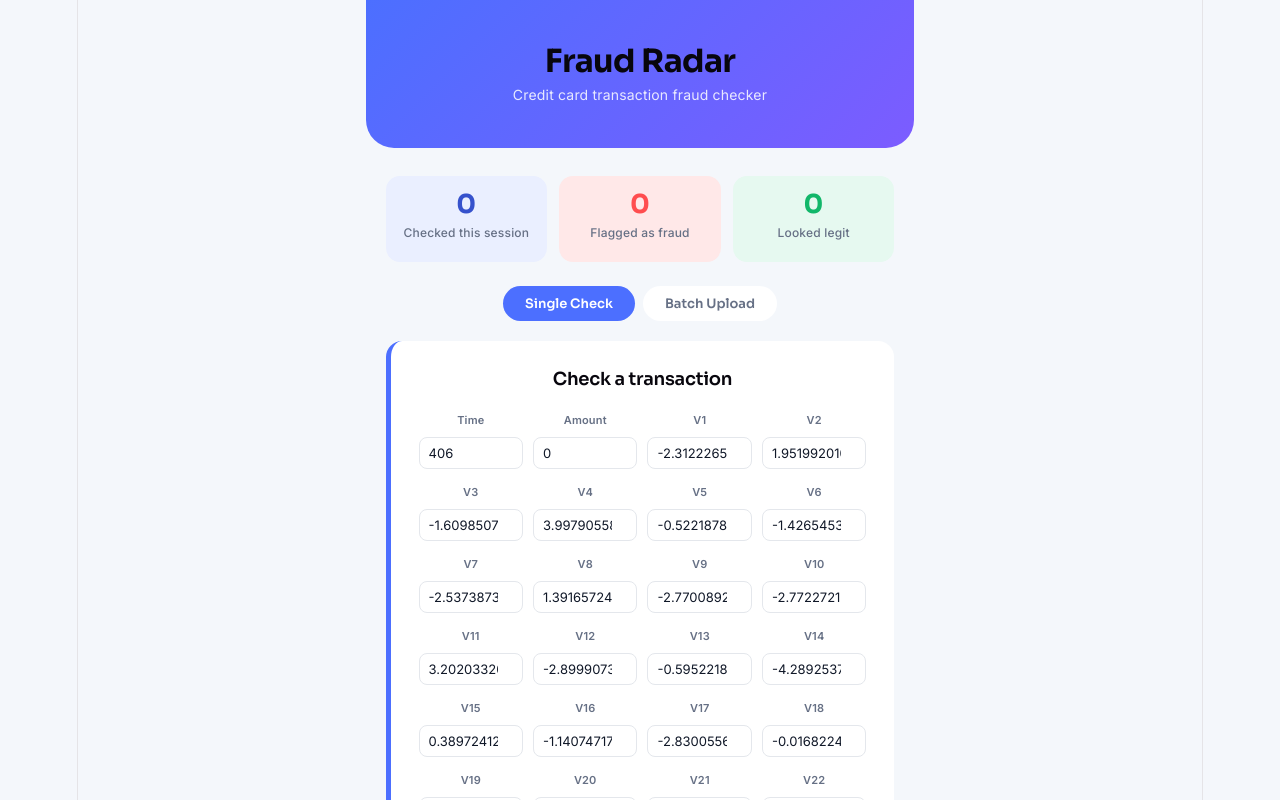
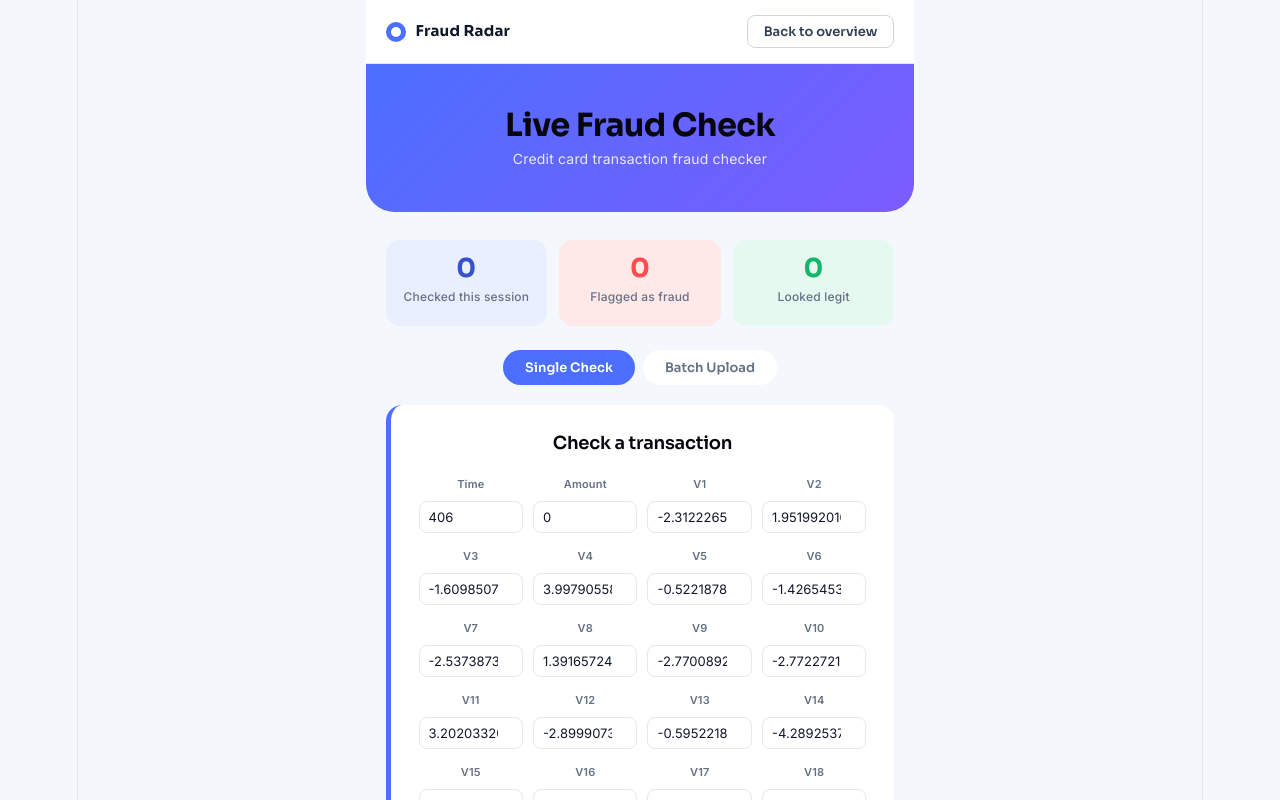
Before and after one commit to mashraf02/fraud-detection-app, a React (Vite) app in the folder frontend/: page / in a window 1280 px wide. Both pictures are taken after a click on the button "Open dashboard". Shown: the top 800 px of the page. Built offline with nearby package versions, Linux system fonts and the light colour scheme.

Commit message:
Dashboard: add nav bar matching landing page for visual consistency

```diff
--- a/frontend/src/App.css
+++ b/frontend/src/App.css
@@ -304,3 +304,71 @@ th {
 input[type="file"] {
   color: #101828;
 }
+
+/* Dashboard nav — visual consistency with the landing page */
+
+.dash-nav {
+  position: sticky;
+  top: 0;
+  z-index: 50;
+  display: flex;
+  align-items: center;
+  justify-content: space-between;
+  min-height: 64px;
+  padding: 0 4px;
+  margin: 0 -20px;
+  background: white;
+  border-bottom: 1px solid #E4E7EC;
+}
+
+.dash-brand {
+  display: flex;
+  align-items: center;
+  gap: 10px;
+  font-family: 'Sora', sans-serif;
+  font-size: 15px;
+  font-weight: 700;
+  color: #101828;
+  padding-left: 16px;
+}
+
+.dash-brand-glyph {
+  width: 20px;
+  height: 20px;
+  border-radius: 50%;
+  background: var(--brand);
+  position: relative;
+  flex: 0 0 auto;
+}
+
+.dash-brand-glyph::after {
+  content: "";
+  position: absolute;
+  inset: 5px;
+  border-radius: 50%;
+  background: white;
+}
+
+.dash-back-btn {
+  background: transparent;
+  border: 1.5px solid #D0D5DD;
+  color: #344054;
+  padding: 7px 16px;
+  border-radius: 8px;
+  font-family: 'Sora', sans-serif;
+  font-size: 13px;
+  font-weight: 600;
+  cursor: pointer;
+  margin-right: 16px;
+  transition: border-color 150ms ease, color 150ms ease;
+}
+
+.dash-back-btn:hover {
+  border-color: var(--brand);
+  color: var(--brand);
+}
+
+.hero {
+  margin-top: 0;
+  border-radius: 0 0 28px 28px;
+}
--- a/frontend/src/App.jsx
+++ b/frontend/src/App.jsx
@@ -140,8 +140,16 @@ function App() {
 
   return (
     <div className="page">
+      <nav className="dash-nav">
+        <div className="dash-brand">
+          <span className="dash-brand-glyph" />
+          <span>Fraud Radar</span>
+        </div>
+        <button className="dash-back-btn" onClick={() => setShowLanding(true)}>Back to overview</button>
+      </nav>
+
       <header className="hero">
-         <h1>Fraud Radar</h1>
+        <h1>Live Fraud Check</h1>
         <p>Credit card transaction fraud checker</p>
       </header>
 
```
